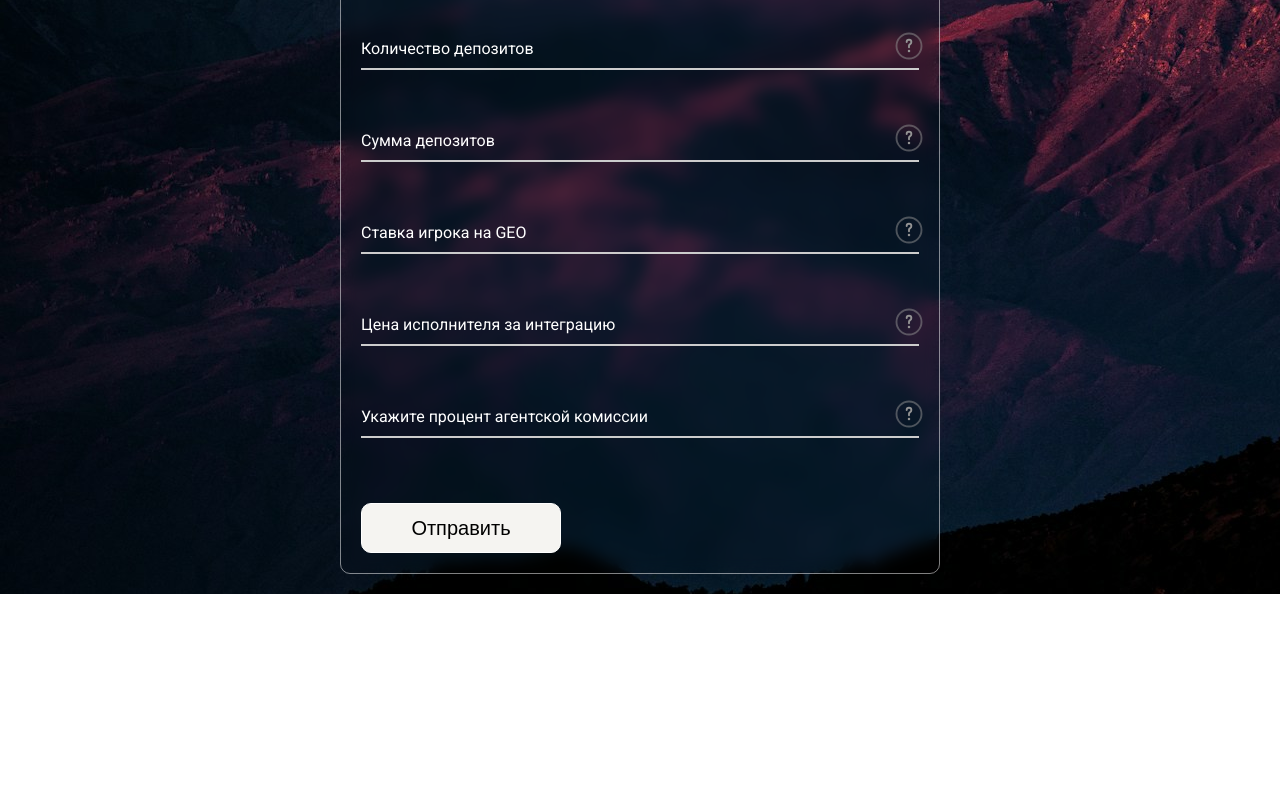
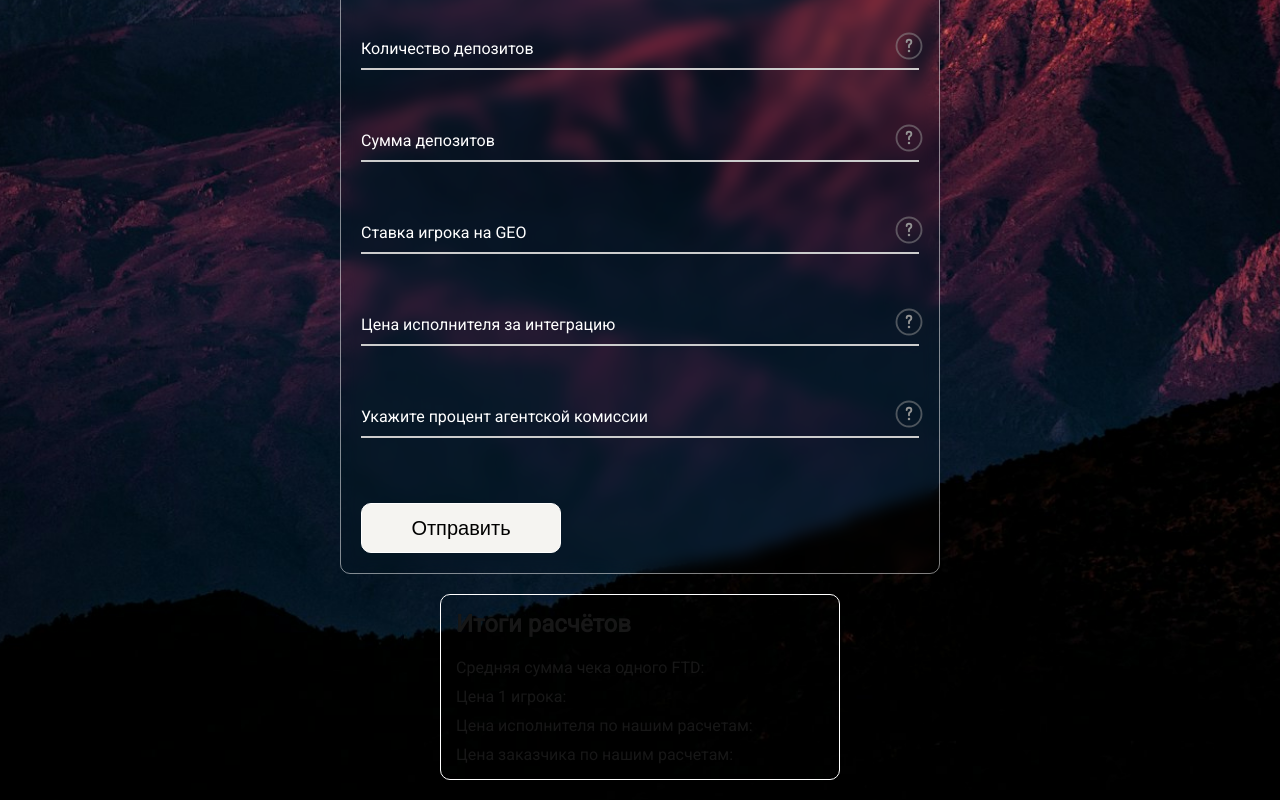
Before and after one commit to MrEwgenius/TgBotStreamers, a Next.js app: page / in a window 1280 px wide. Shown: the part 532-1332 px from the top of the page. Before the commit the page ends 1126 px from the top, so only its background shows below. Built offline with nearby package versions, Linux system fonts and the light colour scheme.

Commit message:
eddit style

```diff
--- a/src/app/globals.scss
+++ b/src/app/globals.scss
@@ -19,7 +19,8 @@ body {
 body {
   color: var(--foreground);
   background: var(--foreground);
-  background: url("../../public/hero-bg.jpg");
+  background: url("../../public/hero-bg.jpg") center no-repeat;
+  background-size: cover;
   font-family: Arial, Helvetica, sans-serif;
   -webkit-font-smoothing: antialiased;
   -moz-osx-font-smoothing: grayscale;
--- a/src/app/page.jsx
+++ b/src/app/page.jsx
@@ -162,15 +162,15 @@ export default function Home() {
         </button>
       </form>
       {/* Итоги расчётов */}
-      {results && (
+      {!results && (
         <div className={styles.results}>
           <h2>Итоги расчётов</h2>
-          <p>Средняя сумма чека одного FTD: {results.avgFtdAmount}</p>
-          <p>Цена 1 игрока: {results.pricePerPlayer}</p>
+          <p>Средняя сумма чека одного FTD: </p>
+          <p>Цена 1 игрока: </p>
           <p>
-            Цена исполнителя по нашим расчетам: {results.finalStreamerPrice}
+            Цена исполнителя по нашим расчетам:
           </p>
-          <p>Цена заказчика по нашим расчетам: {results.finalClientPrice}</p>
+          <p>Цена заказчика по нашим расчетам: </p>
         </div>
       )}
       {/* <PayButton /> */}
--- a/src/app/page.module.scss
+++ b/src/app/page.module.scss
@@ -39,5 +39,10 @@
     display: flex;
     flex-direction: column;
     justify-content: center;
+    gap: 10px;
+    h2{
+      margin-bottom: 10px;
+    }
+
   }
 }
```
